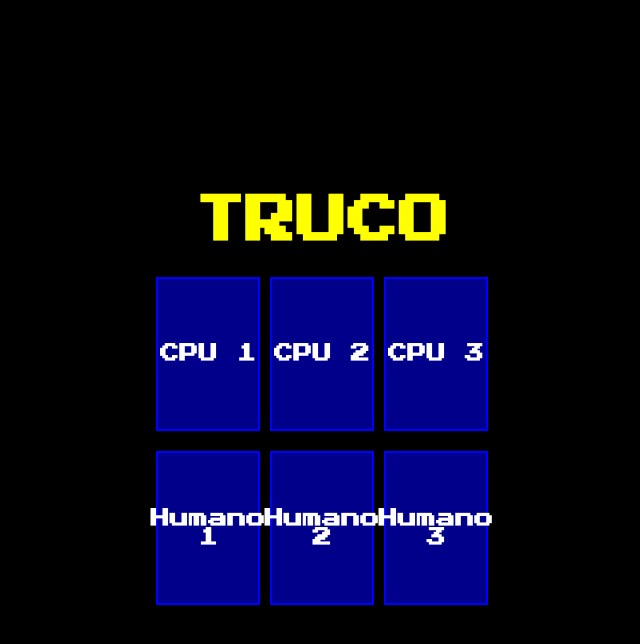
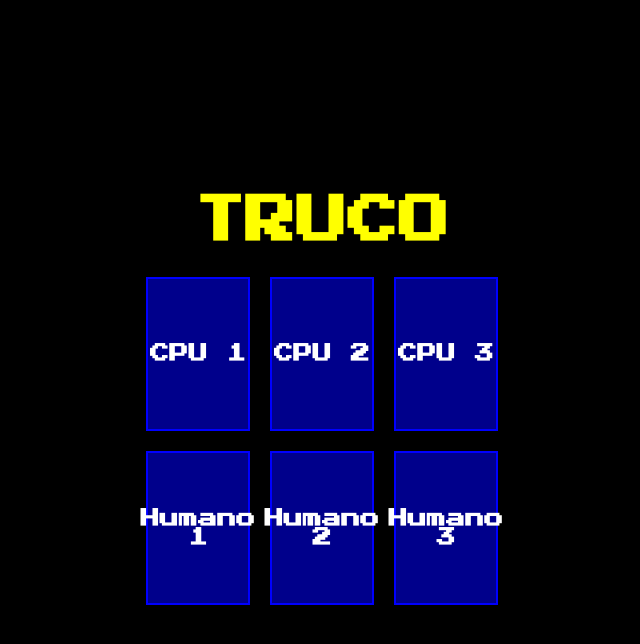
Before and after one commit to gustavojavier7/truco, a PHP site: page /index2.html in a window 1280 px wide. Shown: the top 644 px of the page, without its empty margins (318-958 px from the left). Run offline with PHP 8.4, Linux system fonts and the light colour scheme.

Commit message:
Update styles.css

```diff
--- a/styles.css
+++ b/styles.css
@@ -29,10 +29,10 @@ body {
 }
 
 .cartas-container {
-    display: flex; /* Activa Flexbox */
-    justify-content: center; /* Centra horizontalmente las cartas */
-    align-items: center; /* Alinea las cartas verticalmente */
-    gap: 10px; /* Espaciado entre cartas */
+    display: flex;
+    flex-wrap: wrap;
+    justify-content: center;
+    gap: 20px;
 }
 
 .carta {
```
